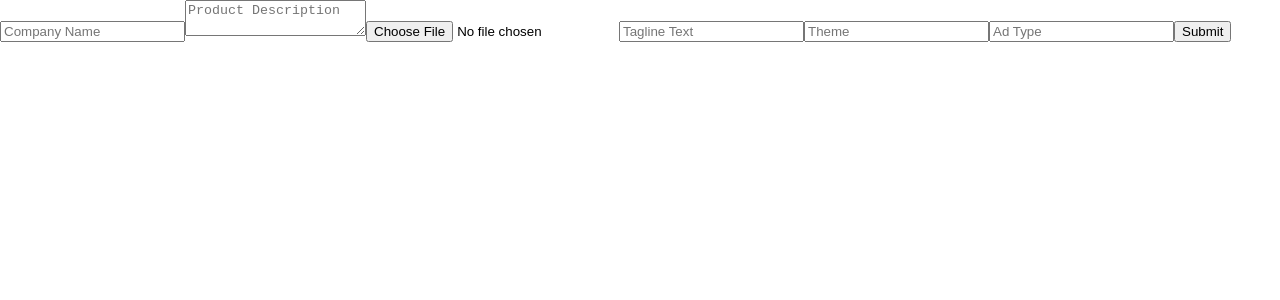
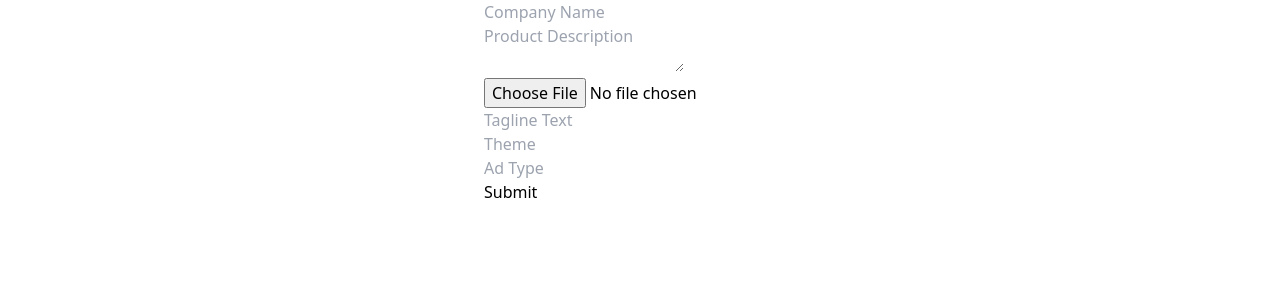
Before and after one commit to Adarshh9/AdVerse, a React (Create React App) app in the folder ad-verse/: page / in a window 1280 px wide. Shown: the top 300 px of the page. Built offline with nearby package versions, Linux system fonts and the light colour scheme.

Commit message:
edit pages

```diff
--- a/ad-verse/package.json
+++ b/ad-verse/package.json
@@ -35,5 +35,8 @@
       "last 1 firefox version",
       "last 1 safari version"
     ]
+  },
+  "devDependencies": {
+    "tailwindcss": "^3.4.0"
   }
 }
--- a/ad-verse/src/App.css
+++ /dev/null
@@ -1,38 +0,0 @@
-.App {
-  text-align: center;
-}
-
-.App-logo {
-  height: 40vmin;
-  pointer-events: none;
-}
-
-@media (prefers-reduced-motion: no-preference) {
-  .App-logo {
-    animation: App-logo-spin infinite 20s linear;
-  }
-}
-
-.App-header {
-  background-color: #282c34;
-  min-height: 100vh;
-  display: flex;
-  flex-direction: column;
-  align-items: center;
-  justify-content: center;
-  font-size: calc(10px + 2vmin);
-  color: white;
-}
-
-.App-link {
-  color: #61dafb;
-}
-
-@keyframes App-logo-spin {
-  from {
-    transform: rotate(0deg);
-  }
-  to {
-    transform: rotate(360deg);
-  }
-}
--- a/ad-verse/src/App.js
+++ b/ad-verse/src/App.js
@@ -1,68 +1,16 @@
-import React, { useState } from 'react';
-import axios from 'axios';
 
-const YourComponent = () => {
-  const [formData, setFormData] = useState({
-    companyName: '',
-    productDescription: '',
-    productImage: null, // File type for image
-    taglineText: '',
-    theme: '',
-    adType: ''
-  });
+import Landingpage from "./pages/landingpage"
+// import Navbar from "./components/navbar"
 
-  const handleInputChange = (e) => {
-    const { name, value } = e.target;
-    setFormData({
-      ...formData,
-      [name]: value
-    });
-  };
 
-  const handleImageChange = (e) => {
-    const file = e.target.files[0];
-    setFormData({
-      ...formData,
-      productImage: file
-    });
-  };
+function App() {
 
-  const handleSubmit = async (e) => {
-    e.preventDefault();
-
-    const formDataToSend = new FormData();
-    formDataToSend.append('companyName', formData.companyName);
-    formDataToSend.append('productDescription', formData.productDescription);
-    formDataToSend.append('productImage', formData.productImage);
-    formDataToSend.append('taglineText', formData.taglineText);
-    formDataToSend.append('theme', formData.theme);
-    formDataToSend.append('adType', formData.adType);
-
-    try {
-      const response = await axios.post('http://127.0.0.1:5000/api/endpoint', formDataToSend, {
-        headers: {
-          'Content-Type': 'multipart/form-data'
-        }
-      });
-      console.log('Data sent successfully!', response.data);
-      // Handle success or other logic
-    } catch (error) {
-      console.error('Error sending data:', error);
-      // Handle error
-    }
-  };
 
   return (
-    <form onSubmit={handleSubmit}>
-      <input type="text" name="companyName" value={formData.companyName} onChange={handleInputChange} placeholder="Company Name" />
-      <textarea name="productDescription" value={formData.productDescription} onChange={handleInputChange} placeholder="Product Description" />
-      <input type="file" accept="image/*" onChange={handleImageChange} />
-      <input type="text" name="taglineText" value={formData.taglineText} onChange={handleInputChange} placeholder="Tagline Text" />
-      <input type="text" name="theme" value={formData.theme} onChange={handleInputChange} placeholder="Theme" />
-      <input type="text" name="adType" value={formData.adType} onChange={handleInputChange} placeholder="Ad Type" />
-      <button type="submit">Submit</button>
-    </form>
-  );
-};
+    <div className="max-sm:p-6 max-w-screen-xl flex flex-col  items-center justify-between mx-auto">
+    <Landingpage/>
+    </div>
+  )
+}
 
-export default YourComponent;
+export default App
--- a/ad-verse/src/index.css
+++ b/ad-verse/src/index.css
@@ -1,13 +1,3 @@
-body {
-  margin: 0;
-  font-family: -apple-system, BlinkMacSystemFont, 'Segoe UI', 'Roboto', 'Oxygen',
-    'Ubuntu', 'Cantarell', 'Fira Sans', 'Droid Sans', 'Helvetica Neue',
-    sans-serif;
-  -webkit-font-smoothing: antialiased;
-  -moz-osx-font-smoothing: grayscale;
-}
-
-code {
-  font-family: source-code-pro, Menlo, Monaco, Consolas, 'Courier New',
-    monospace;
-}
+@import 'tailwindcss/base';
+@import 'tailwindcss/components';
+@import 'tailwindcss/utilities';
--- a/ad-verse/src/index.js
+++ b/ad-verse/src/index.js
@@ -4,10 +4,13 @@ import './index.css';
 import App from './App';
 import reportWebVitals from './reportWebVitals';
 
+
 const root = ReactDOM.createRoot(document.getElementById('root'));
 root.render(
   <React.StrictMode>
-    <App />
+    <browserrouter>
+    <App/>
+    </browserrouter>
   </React.StrictMode>
 );
 
--- /dev/null
+++ b/ad-verse/src/pages/landingpage.jsx
@@ -0,0 +1,68 @@
+import React, { useState } from 'react';
+import axios from 'axios';
+
+const YourComponent = () => {
+  const [formData, setFormData] = useState({
+    companyName: '',
+    productDescription: '',
+    productImage: null, // File type for image
+    taglineText: '',
+    theme: '',
+    adType: ''
+  });
+
+  const handleInputChange = (e) => {
+    const { name, value } = e.target;
+    setFormData({
+      ...formData,
+      [name]: value
+    });
+  };
+
+  const handleImageChange = (e) => {
+    const file = e.target.files[0];
+    setFormData({
+      ...formData,
+      productImage: file
+    });
+  };
+
+  const handleSubmit = async (e) => {
+    e.preventDefault();
+
+    const formDataToSend = new FormData();
+    formDataToSend.append('companyName', formData.companyName);
+    formDataToSend.append('productDescription', formData.productDescription);
+    formDataToSend.append('productImage', formData.productImage);
+    formDataToSend.append('taglineText', formData.taglineText);
+    formDataToSend.append('theme', formData.theme);
+    formDataToSend.append('adType', formData.adType);
+
+    try {
+      const response = await axios.post('http://127.0.0.1:5000/api/endpoint', formDataToSend, {
+        headers: {
+          'Content-Type': 'multipart/form-data'
+        }
+      });
+      console.log('Data sent successfully!', response.data);
+      // Handle success or other logic
+    } catch (error) {
+      console.error('Error sending data:', error);
+      // Handle error
+    }
+  };
+
+  return (
+    <form onSubmit={handleSubmit}>
+      <input type="text" name="companyName" value={formData.companyName} onChange={handleInputChange} placeholder="Company Name" /> <br />
+      <textarea name="productDescription" value={formData.productDescription} onChange={handleInputChange} placeholder="Product Description" /><br />
+      <input type="file" accept="image/*" onChange={handleImageChange} /><br />
+      <input type="text" name="taglineText" value={formData.taglineText} onChange={handleInputChange} placeholder="Tagline Text" /><br />
+      <input type="text" name="theme" value={formData.theme} onChange={handleInputChange} placeholder="Theme" /><br />
+      <input type="text" name="adType" value={formData.adType} onChange={handleInputChange} placeholder="Ad Type" /><br />
+      <button type="submit">Submit</button>
+    </form>
+  );
+};
+
+export default YourComponent;
--- /dev/null
+++ b/ad-verse/tailwind.config.js
@@ -0,0 +1,10 @@
+/** @type {import('tailwindcss').Config} */
+module.exports = {
+  content: [
+    "./src/**/*.{js,jsx,ts,tsx}",
+  ],
+  theme: {
+    extend: {},
+  },
+  plugins: [],
+}
```
Also changed, not shown: ad-verse/src/pages/editpage.jsx (added), ad-verse/src/pages/imagepage.jsx (added), ad-verse/src/pages/productpage.jsx (added), 1 other file (tests, documents, lock files or other folders).
